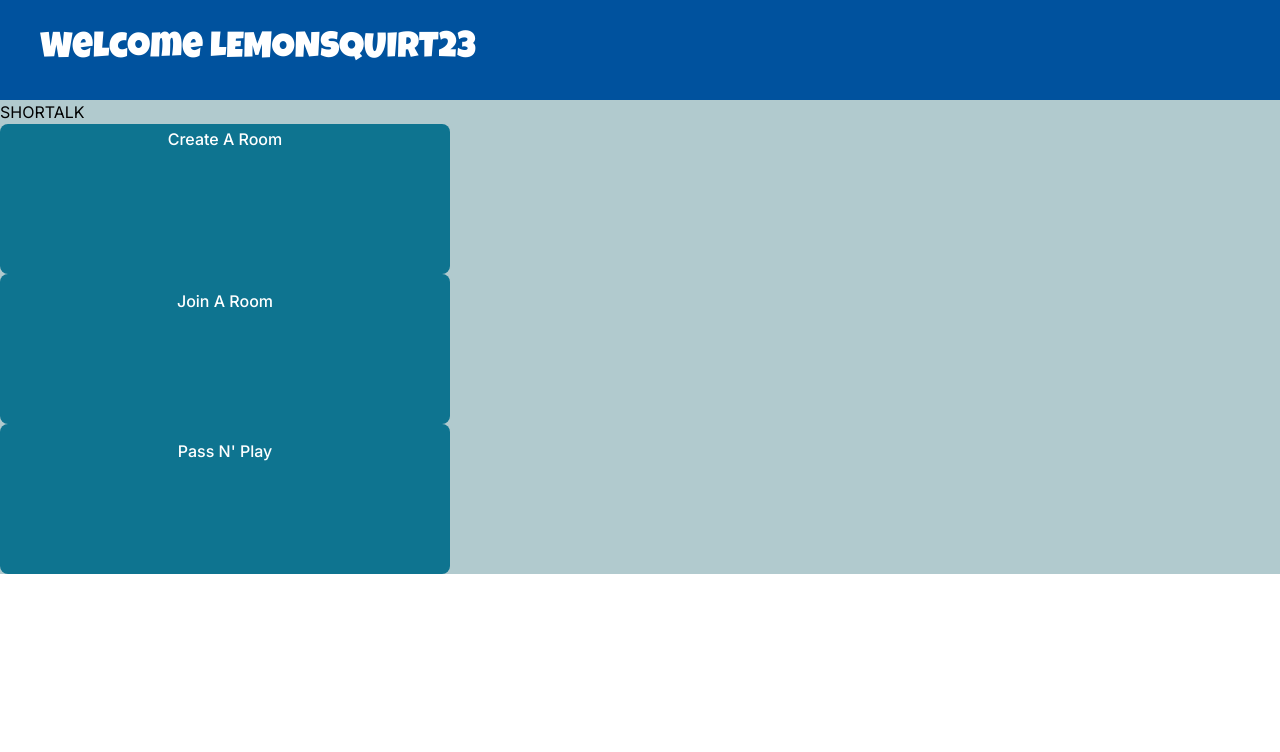
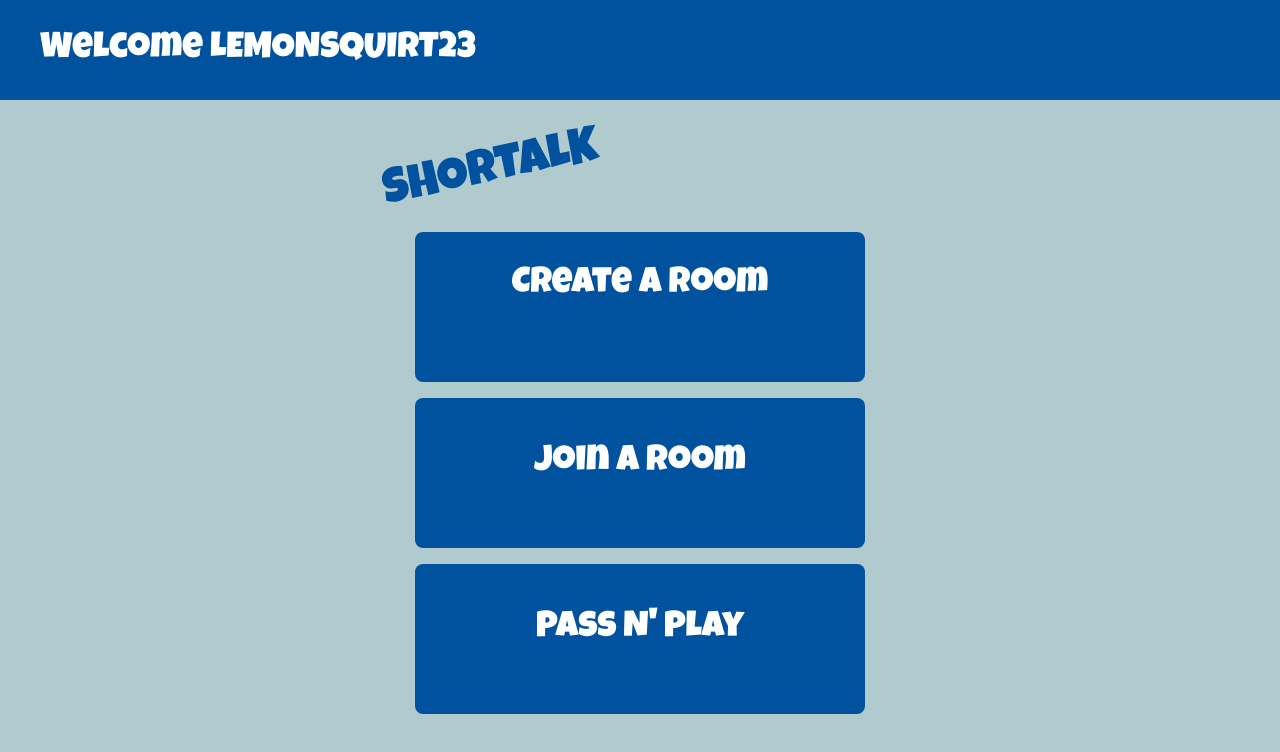
Before and after one commit to JarIsCoding/Shortalk---Front-End, a Next.js app: page /pages/homePage in a window 1280 px wide. Shown: the top 752 px of the page. Built offline with nearby package versions, Linux system fonts and the light colour scheme.

Commit message:
HomePage Update

```diff
--- a/src/app/pages/homePage/page.tsx
+++ b/src/app/pages/homePage/page.tsx
@@ -4,42 +4,38 @@ import React from 'react'
 import { Button } from "flowbite-react";
 
 
-
 const homePage = () => {
   return (
 
-
-    <div className='bg-lblue'>
+    <div className='bg-lblue min-h-screen w-full Bg'>
       {/* Check if user is guest or signed in */}
 
+      {/* Title */}
     <NavBar title='Welcome LEMONSQUIRT23'/>
 
-      <h1 className=''>SHORTALK</h1>
-
-
-      <Button size="" className='w-[450px] h-[150px] justify-center'>
-
-        <p className=''>Create A Room</p>
-
-      </Button>
-      <Button size="xl" className='w-[450px] h-[150px] justify-center'>
-
-        <p>Join A Room</p>
-
+    <div className='mt-4'>
+      {/* Tilted SHORTALK */}
+      <h1 className='font-LuckiestGuy text-dblue px-10 h-[100px] text-5xl -rotate-12 pl-96 shortOut'>SHORTALK</h1>
+    {/* Buttons */}
+      <Button size="" className='w-[450px] h-[150px] mx-auto my-4 bg-dblue'>
+        <p className='font-LuckiestGuy text-white px-10 h-[100px] text-4xl flex items-center'>Create A Room</p>
       </Button>
 
-      <Button size="xl" className='w-[450px] h-[150px] justify-items-center'>
-
-        <p>Pass N' Play</p>
-
+      <Button size="xl" className='w-[450px] h-[150px] justify-center mx-auto my-4 bg-dblue'>
+        <p className='font-LuckiestGuy text-white px-10 h-[100px] text-4xl flex items-center'>Join A Room</p>
       </Button>
 
+      <Button size="xl" className='w-[450px] h-[150px] justify-items-center mx-auto my-4 bg-dblue'>
+        <p className='font-LuckiestGuy text-white px-10 h-[100px] text-4xl flex items-center'>Pass N' Play</p>
+      </Button>
+      </div>
+    </div>
+    )
+  }
 
-
-    </div>
-  )
-}
-
-
+  // .shortOut{
+  //   text-shadow: 0px 4px 4px rgba(0, 0, 0, 0.25);
+  //   padding-top: 23px;
+  //     }
 
 export default homePage
```
